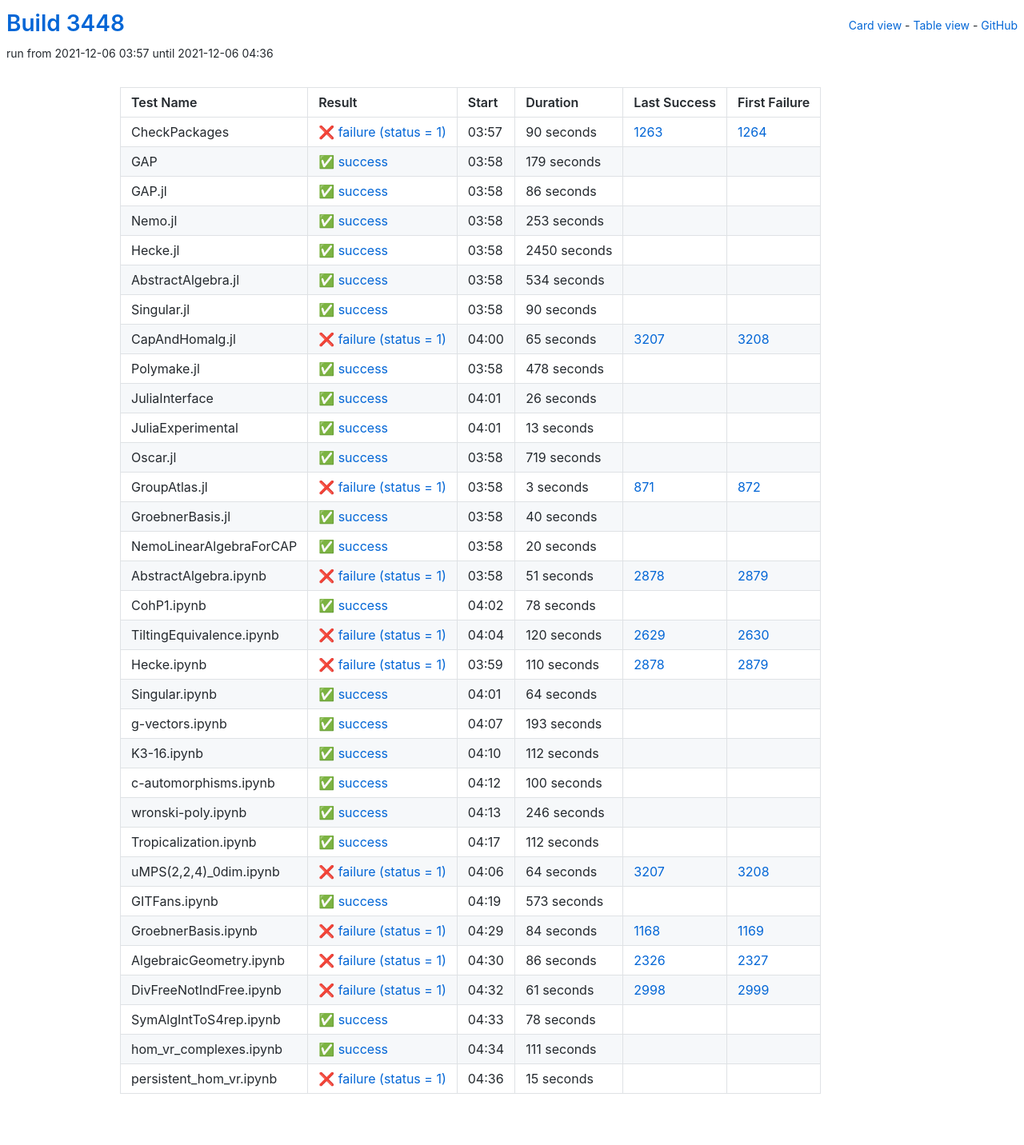
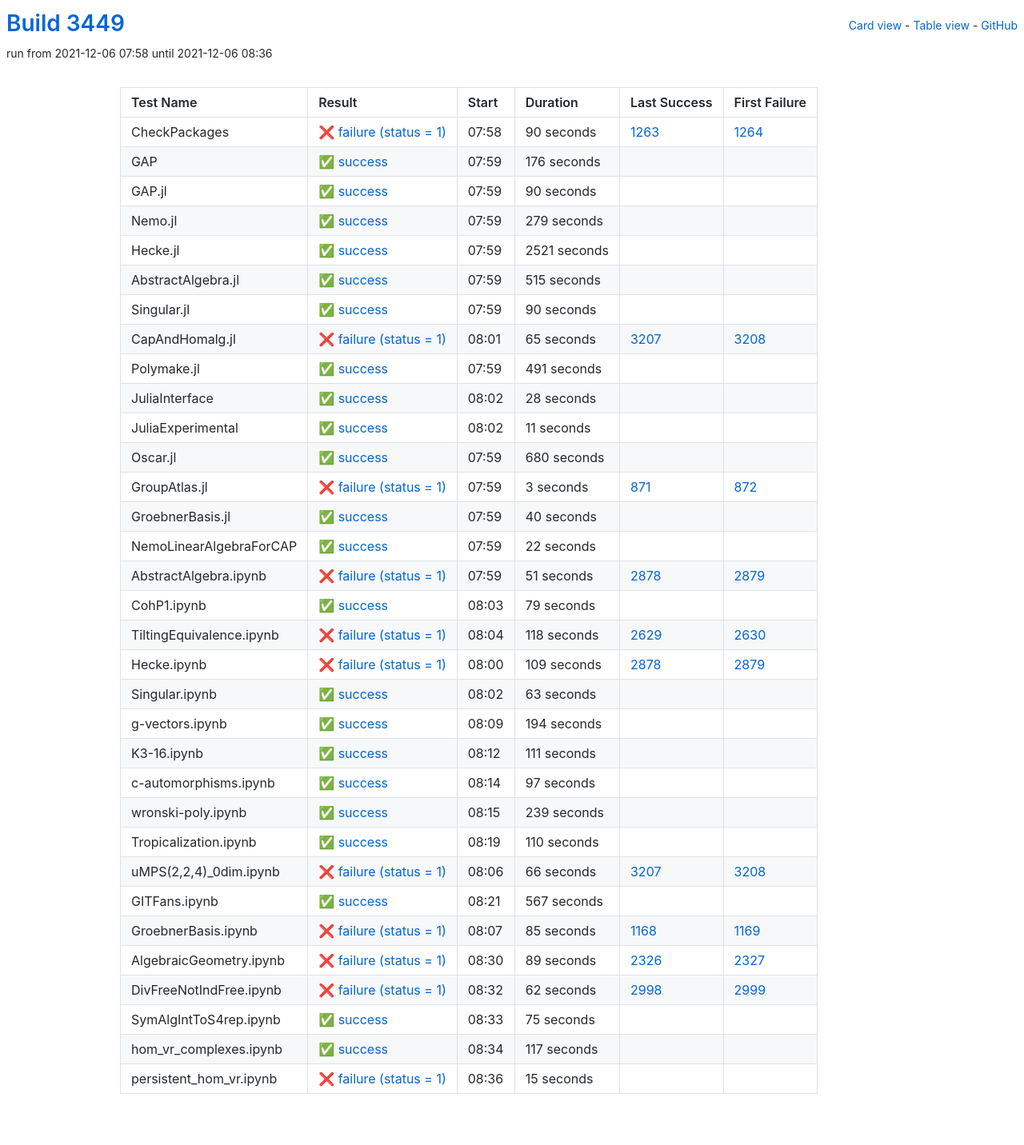
Before and after one commit to oscar-system/oscar-ci-status-stable, a Jekyll site: the page built from table.html, in a window 1280 px wide. Shown: the whole page at 80% size. Built offline with Jekyll 4.4.1, drawn with Linux system fonts in a browser that asks for light colours.

Commit message:
Build #3449

```diff
--- a/_data/ci.yml
+++ b/_data/ci.yml
@@ -1,6 +1,6 @@
 ---
-build: 3448
-build_url: https://oscarci.mathematik.uni-kl.de/job/oscar-stable/3448/
+build: 3449
+build_url: https://oscarci.mathematik.uni-kl.de/job/oscar-stable/3449/
 job: oscar-stable
 organization: oscar-system
 repo: oscar-ci-status-stable
@@ -8,8 +8,8 @@ repourl: https://github.com/oscar-system/oscar-ci-status-stable
 tests:
 - name: CheckPackages
   id: checkpackages
-  log: https://oscarci.mathematik.uni-kl.de/job/oscar-stable/3448/artifact/logs/build-3448/CheckPackages.log
-  start: 2021-12-06 03:57
+  log: https://oscarci.mathematik.uni-kl.de/job/oscar-stable/3449/artifact/logs/build-3449/CheckPackages.log
+  start: 2021-12-06 07:58
   success: false
   exitcode: 1
   status: failure
@@ -20,68 +20,68 @@ tests:
   first_failure_url: https://oscarci.mathematik.uni-kl.de/job/oscar-stable/1264/
 - name: GAP
   id: gap
-  log: https://oscarci.mathematik.uni-kl.de/job/oscar-stable/3448/artifact/logs/build-3448/GAP.log
-  start: 2021-12-06 03:58
+  log: https://oscarci.mathematik.uni-kl.de/job/oscar-stable/3449/artifact/logs/build-3449/GAP.log
+  start: 2021-12-06 07:59
   success: true
   exitcode: 0
   status: success
-  duration: 179
+  duration: 176
   last_success: false
   last_success_url:
   first_failure: false
   first_failure_url:
 - name: GAP.jl
   id: gap-jl
-  log: https://oscarci.mathematik.uni-kl.de/job/oscar-stable/3448/artifact/logs/build-3448/GAP.jl.log
-  start: 2021-12-06 03:58
+  log: https://oscarci.mathematik.uni-kl.de/job/oscar-stable/3449/artifact/logs/build-3449/GAP.jl.log
+  start: 2021-12-06 07:59
   success: true
   exitcode: 0
   status: success
-  duration: 86
+  duration: 90
   last_success: false
   last_success_url:
   first_failure: false
   first_failure_url:
 - name: Nemo.jl
   id: nemo-jl
-  log: https://oscarci.mathematik.uni-kl.de/job/oscar-stable/3448/artifact/logs/build-3448/Nemo.jl.log
-  start: 2021-12-06 03:58
+  log: https://oscarci.mathematik.uni-kl.de/job/oscar-stable/3449/artifact/logs/build-3449/Nemo.jl.log
+  start: 2021-12-06 07:59
   success: true
   exitcode: 0
   status: success
-  duration: 253
+  duration: 279
   last_success: false
   last_success_url:
   first_failure: false
   first_failure_url:
 - name: Hecke.jl
   id: hecke-jl
-  log: https://oscarci.mathematik.uni-kl.de/job/oscar-stable/3448/artifact/logs/build-3448/Hecke.jl.log
-  start: 2021-12-06 03:58
+  log: https://oscarci.mathematik.uni-kl.de/job/oscar-stable/3449/artifact/logs/build-3449/Hecke.jl.log
+  start: 2021-12-06 07:59
   success: true
   exitcode: 0
   status: success
-  duration: 2450
+  duration: 2521
   last_success: false
   last_success_url:
   first_failure: false
   first_failure_url:
 - name: AbstractAlgebra.jl
   id: abstractalgebra-jl
-  log: https://oscarci.mathematik.uni-kl.de/job/oscar-stable/3448/artifact/logs/build-3448/AbstractAlgebra.jl.log
-  start: 2021-12-06 03:58
+  log: https://oscarci.mathematik.uni-kl.de/job/oscar-stable/3449/artifact/logs/build-3449/AbstractAlgebra.jl.log
+  start: 2021-12-06 07:59
   success: true
   exitcode: 0
   status: success
-  duration: 534
+  duration: 515
   last_success: false
   last_success_url:
   first_failure: false
   first_failure_url:
 - name: Singular.jl
   id: singular-jl
-  log: https://oscarci.mathematik.uni-kl.de/job/oscar-stable/3448/artifact/logs/build-3448/Singular.jl.log
-  start: 2021-12-06 03:58
+  log: https://oscarci.mathematik.uni-kl.de/job/oscar-stable/3449/artifact/logs/build-3449/Singular.jl.log
+  start: 2021-12-06 07:59
   success: true
   exitcode: 0
   status: success
@@ -92,8 +92,8 @@ tests:
   first_failure_url:
 - name: CapAndHomalg.jl
   id: capandhomalg-jl
-  log: https://oscarci.mathematik.uni-kl.de/job/oscar-stable/3448/artifact/logs/build-3448/CapAndHomalg.jl.log
-  start: 2021-12-06 04:00
+  log: https://oscarci.mathematik.uni-kl.de/job/oscar-stable/3449/artifact/logs/build-3449/CapAndHomalg.jl.log
+  start: 2021-12-06 08:01
   success: false
   exitcode: 1
   status: failure
@@ -104,56 +104,56 @@ tests:
   first_failure_url: https://oscarci.mathematik.uni-kl.de/job/oscar-stable/3208/
 - name: Polymake.jl
   id: polymake-jl
-  log: https://oscarci.mathematik.uni-kl.de/job/oscar-stable/3448/artifact/logs/build-3448/Polymake.jl.log
-  start: 2021-12-06 03:58
+  log: https://oscarci.mathematik.uni-kl.de/job/oscar-stable/3449/artifact/logs/build-3449/Polymake.jl.log
+  start: 2021-12-06 07:59
   success: true
   exitcode: 0
   status: success
-  duration: 478
+  duration: 491
   last_success: false
   last_success_url:
   first_failure: false
   first_failure_url:
 - name: JuliaInterface
   id: juliainterface
-  log: https://oscarci.mathematik.uni-kl.de/job/oscar-stable/3448/artifact/logs/build-3448/JuliaInterface.log
-  start: 2021-12-06 04:01
+  log: https://oscarci.mathematik.uni-kl.de/job/oscar-stable/3449/artifact/logs/build-3449/JuliaInterface.log
+  start: 2021-12-06 08:02
   success: true
   exitcode: 0
   status: success
-  duration: 26
+  duration: 28
   last_success: false
   last_success_url:
   first_failure: false
   first_failure_url:
 - name: JuliaExperimental
   id: juliaexperimental
-  log: https://oscarci.mathematik.uni-kl.de/job/oscar-stable/3448/artifact/logs/build-3448/JuliaExperimental.log
-  start: 2021-12-06 04:01
+  log: https://oscarci.mathematik.uni-kl.de/job/oscar-stable/3449/artifact/logs/build-3449/JuliaExperimental.log
+  start: 2021-12-06 08:02
   success: true
   exitcode: 0
   status: success
-  duration: 13
+  duration: 11
   last_success: false
   last_success_url:
   first_failure: false
   first_failure_url:
 - name: Oscar.jl
   id: oscar-jl
-  log: https://oscarci.mathematik.uni-kl.de/job/oscar-stable/3448/artifact/logs/build-3448/Oscar.jl.log
-  start: 2021-12-06 03:58
+  log: https://oscarci.mathematik.uni-kl.de/job/oscar-stable/3449/artifact/logs/build-3449/Oscar.jl.log
+  start: 2021-12-06 07:59
   success: true
   exitcode: 0
   status: success
-  duration: 719
+  duration: 680
   last_success: false
   last_success_url:
   first_failure: false
   first_failure_url:
 - name: GroupAtlas.jl
   id: groupatlas-jl
-  log: https://oscarci.mathematik.uni-kl.de/job/oscar-stable/3448/artifact/logs/build-3448/GroupAtlas.jl.log
-  start: 2021-12-06 03:58
+  log: https://oscarci.mathematik.uni-kl.de/job/oscar-stable/3449/artifact/logs/build-3449/GroupAtlas.jl.log
+  start: 2021-12-06 07:59
   success: false
   exitcode: 1
   status: failure
@@ -164,8 +164,8 @@ tests:
   first_failure_url: https://oscarci.mathematik.uni-kl.de/job/oscar-stable/872/
 - name: GroebnerBasis.jl
   id: groebnerbasis-jl
-  log: https://oscarci.mathematik.uni-kl.de/job/oscar-stable/3448/artifact/logs/build-3448/GroebnerBasis.jl.log
-  start: 2021-12-06 03:58
+  log: https://oscarci.mathematik.uni-kl.de/job/oscar-stable/3449/artifact/logs/build-3449/GroebnerBasis.jl.log
+  start: 2021-12-06 07:59
   success: true
   exitcode: 0
   status: success
@@ -176,20 +176,20 @@ tests:
   first_failure_url:
 - name: NemoLinearAlgebraForCAP
   id: nemolinearalgebraforcap
-  log: https://oscarci.mathematik.uni-kl.de/job/oscar-stable/3448/artifact/logs/build-3448/NemoLinearAlgebraForCAP.log
-  start: 2021-12-06 03:58
+  log: https://oscarci.mathematik.uni-kl.de/job/oscar-stable/3449/artifact/logs/build-3449/NemoLinearAlgebraForCAP.log
+  start: 2021-12-06 07:59
   success: true
   exitcode: 0
   status: success
-  duration: 20
+  duration: 22
   last_success: false
   last_success_url:
   first_failure: false
   first_failure_url:
 - name: AbstractAlgebra.ipynb
   id: abstractalgebra-ipynb
-  log: https://oscarci.mathematik.uni-kl.de/job/oscar-stable/3448/artifact/logs/build-3448/AbstractAlgebra.ipynb.log
-  start: 2021-12-06 03:58
+  log: https://oscarci.mathematik.uni-kl.de/job/oscar-stable/3449/artifact/logs/build-3449/AbstractAlgebra.ipynb.log
+  start: 2021-12-06 07:59
   success: false
   exitcode: 1
   status: failure
@@ -200,188 +200,68 @@ tests:
   first_failure_url: https://oscarci.mathematik.uni-kl.de/job/oscar-stable/2879/
 - name: CohP1.ipynb
   id: cohp1-ipynb
-  log: https://oscarci.mathematik.uni-kl.de/job/oscar-stable/3448/artifact/logs/build-3448/CohP1.ipynb.log
-  start: 2021-12-06 04:02
+  log: https://oscarci.mathematik.uni-kl.de/job/oscar-stable/3449/artifact/logs/build-3449/CohP1.ipynb.log
+  start: 2021-12-06 08:03
   success: true
   exitcode: 0
   status: success
-  duration: 78
+  duration: 79
   last_success: false
   last_success_url:
   first_failure: false
   first_failure_url:
 - name: TiltingEquivalence.ipynb
   id: tiltingequivalence-ipynb
-  log: https://oscarci.mathematik.uni-kl.de/job/oscar-stable/3448/artifact/logs/build-3448/TiltingEquivalence.ipynb.log
-  start: 2021-12-06 04:04
+  log: https://oscarci.mathematik.uni-kl.de/job/oscar-stable/3449/artifact/logs/build-3449/TiltingEquivalence.ipynb.log
+  start: 2021-12-06 08:04
   success: false
   exitcode: 1
   status: failure
-  duration: 120
+  duration: 118
   last_success: 2629
   last_success_url: https://oscarci.mathematik.uni-kl.de/job/oscar-stable/2629/
   first_failure: 2630
   first_failure_url: https://oscarci.mathematik.uni-kl.de/job/oscar-stable/2630/
 - name: Hecke.ipynb
   id: hecke-ipynb
-  log: https://oscarci.mathematik.uni-kl.de/job/oscar-stable/3448/artifact/logs/build-3448/Hecke.ipynb.log
-  start: 2021-12-06 03:59
+  log: https://oscarci.mathematik.uni-kl.de/job/oscar-stable/3449/artifact/logs/build-3449/Hecke.ipynb.log
+  start: 2021-12-06 08:00
   success: false
   exitcode: 1
   status: failure
-  duration: 110
+  duration: 109
   last_success: 2878
   last_success_url: https://oscarci.mathematik.uni-kl.de/job/oscar-stable/2878/
   first_failure: 2879
   first_failure_url: https://oscarci.mathematik.uni-kl.de/job/oscar-stable/2879/
 - name: Singular.ipynb
   id: singular-ipynb
-  log: https://oscarci.mathematik.uni-kl.de/job/oscar-stable/3448/artifact/logs/build-3448/Singular.ipynb.log
-  start: 2021-12-06 04:01
+  log: https://oscarci.mathematik.uni-kl.de/job/oscar-stable/3449/artifact/logs/build-3449/Singular.ipynb.log
+  start: 2021-12-06 08:02
   success: true
   exitcode: 0
   status: success
-  duration: 64
+  duration: 63
   last_success: false
   last_success_url:
   first_failure: false
   first_failure_url:
 - name: g-vectors.ipynb
   id: g-vectors-ipynb
-  log: https://oscarci.mathematik.uni-kl.de/job/oscar-stable/3448/artifact/logs/build-3448/g-vectors.ipynb.log
-  start: 2021-12-06 04:07
+  log: https://oscarci.mathematik.uni-kl.de/job/oscar-stable/3449/artifact/logs/build-3449/g-vectors.ipynb.log
+  start: 2021-12-06 08:09
   success: true
   exitcode: 0
   status: success
-  duration: 193
+  duration: 194
   last_success: false
   last_success_url:
   first_failure: false
   first_failure_url:
 - name: K3-16.ipynb
   id: k3-16-ipynb
-  log: https://oscarci.mathematik.uni-kl.de/job/oscar-stable/3448/artifact/logs/build-3448/K3-16.ipynb.log
-  start: 2021-12-06 04:10
-  success: true
-  exitcode: 0
-  status: success
-  duration: 112
-  last_success: false
-  last_success_url:
-  first_failure: false
-  first_failure_url:
-- name: c-automorphisms.ipynb
-  id: c-automorphisms-ipynb
-  log: https://oscarci.mathematik.uni-kl.de/job/oscar-stable/3448/artifact/logs/build-3448/c-automorphisms.ipynb.log
-  start: 2021-12-06 04:12
-  success: true
-  exitcode: 0
-  status: success
-  duration: 100
-  last_success: false
-  last_success_url:
-  first_failure: false
-  first_failure_url:
-- name: wronski-poly.ipynb
-  id: wronski-poly-ipynb
-  log: https://oscarci.mathematik.uni-kl.de/job/oscar-stable/3448/artifact/logs/build-3448/wronski-poly.ipynb.log
-  start: 2021-12-06 04:13
-  success: true
-  exitcode: 0
-  status: success
-  duration: 246
-  last_success: false
-  last_success_url:
-  first_failure: false
-  first_failure_url:
-- name: Tropicalization.ipynb
-  id: tropicalization-ipynb
-  log: https://oscarci.mathematik.uni-kl.de/job/oscar-stable/3448/artifact/logs/build-3448/Tropicalization.ipynb.log
-  start: 2021-12-06 04:17
-  success: true
-  exitcode: 0
-  status: success
-  duration: 112
-  last_success: false
-  last_success_url:
-  first_failure: false
-  first_failure_url:
-- name: uMPS(2,2,4)_0dim.ipynb
-  id: umps-2-2-4-0dim-ipynb
-  log: https://oscarci.mathematik.uni-kl.de/job/oscar-stable/3448/artifact/logs/build-3448/uMPS-2-2-4-_0dim.ipynb.log
-  start: 2021-12-06 04:06
-  success: false
-  exitcode: 1
-  status: failure
-  duration: 64
-  last_success: 3207
-  last_success_url: https://oscarci.mathematik.uni-kl.de/job/oscar-stable/3207/
-  first_failure: 3208
-  first_failure_url: https://oscarci.mathematik.uni-kl.de/job/oscar-stable/3208/
-- name: GITFans.ipynb
-  id: gitfans-ipynb
-  log: https://oscarci.mathematik.uni-kl.de/job/oscar-stable/3448/artifact/logs/build-3448/GITFans.ipynb.log
-  start: 2021-12-06 04:19
-  success: true
-  exitcode: 0
-  status: success
-  duration: 573
-  last_success: false
-  last_success_url:
-  first_failure: false
-  first_failure_url:
-- name: GroebnerBasis.ipynb
-  id: groebnerbasis-ipynb
-  log: https://oscarci.mathematik.uni-kl.de/job/oscar-stable/3448/artifact/logs/build-3448/GroebnerBasis.ipynb.log
-  start: 2021-12-06 04:29
-  success: false
-  exitcode: 1
-  status: failure
-  duration: 84
-  last_success: 1168
-  last_success_url: https://oscarci.mathematik.uni-kl.de/job/oscar-stable/1168/
-  first_failure: 1169
-  first_failure_url: https://oscarci.mathematik.uni-kl.de/job/oscar-stable/1169/
-- name: AlgebraicGeometry.ipynb
-  id: algebraicgeometry-ipynb
-  log: https://oscarci.mathematik.uni-kl.de/job/oscar-stable/3448/artifact/logs/build-3448/AlgebraicGeometry.ipynb.log
-  start: 2021-12-06 04:30
-  success: false
-  exitcode: 1
-  status: failure
-  duration: 86
-  last_success: 2326
-  last_success_url: https://oscarci.mathematik.uni-kl.de/job/oscar-stable/2326/
-  first_failure: 2327
-  first_failure_url: https://oscarci.mathematik.uni-kl.de/job/oscar-stable/2327/
-- name: DivFreeNotIndFree.ipynb
-  id: divfreenotindfree-ipynb
-  log: https://oscarci.mathematik.uni-kl.de/job/oscar-stable/3448/artifact/logs/build-3448/DivFreeNotIndFree.ipynb.log
-  start: 2021-12-06 04:32
-  success: false
-  exitcode: 1
-  status: failure
-  duration: 61
-  last_success: 2998
-  last_success_url: https://oscarci.mathematik.uni-kl.de/job/oscar-stable/2998/
-  first_failure: 2999
-  first_failure_url: https://oscarci.mathematik.uni-kl.de/job/oscar-stable/2999/
-- name: SymAlgIntToS4rep.ipynb
-  id: symalginttos4rep-ipynb
-  log: https://oscarci.mathematik.uni-kl.de/job/oscar-stable/3448/artifact/logs/build-3448/SymAlgIntToS4rep.ipynb.log
-  start: 2021-12-06 04:33
-  success: true
-  exitcode: 0
-  status: success
-  duration: 78
-  last_success: false
-  last_success_url:
-  first_failure: false
-  first_failure_url:
-- name: hom_vr_complexes.ipynb
-  id: hom-vr-complexes-ipynb
-  log: https://oscarci.mathematik.uni-kl.de/job/oscar-stable/3448/artifact/logs/build-3448/hom_vr_complexes.ipynb.log
-  start: 2021-12-06 04:34
+  log: https://oscarci.mathematik.uni-kl.de/job/oscar-stable/3449/artifact/logs/build-3449/K3-16.ipynb.log
+  start: 2021-12-06 08:12
   success: true
   exitcode: 0
   status: success
@@ -390,10 +270,130 @@ tests:
   last_success_url:
   first_failure: false
   first_failure_url:
+- name: c-automorphisms.ipynb
+  id: c-automorphisms-ipynb
+  log: https://oscarci.mathematik.uni-kl.de/job/oscar-stable/3449/artifact/logs/build-3449/c-automorphisms.ipynb.log
+  start: 2021-12-06 08:14
+  success: true
+  exitcode: 0
+  status: success
+  duration: 97
+  last_success: false
+  last_success_url:
+  first_failure: false
+  first_failure_url:
+- name: wronski-poly.ipynb
+  id: wronski-poly-ipynb
+  log: https://oscarci.mathematik.uni-kl.de/job/oscar-stable/3449/artifact/logs/build-3449/wronski-poly.ipynb.log
+  start: 2021-12-06 08:15
+  success: true
+  exitcode: 0
+  status: success
+  duration: 239
+  last_success: false
+  last_success_url:
+  first_failure: false
+  first_failure_url:
+- name: Tropicalization.ipynb
+  id: tropicalization-ipynb
+  log: https://oscarci.mathematik.uni-kl.de/job/oscar-stable/3449/artifact/logs/build-3449/Tropicalization.ipynb.log
+  start: 2021-12-06 08:19
+  success: true
+  exitcode: 0
+  status: success
+  duration: 110
+  last_success: false
+  last_success_url:
+  first_failure: false
+  first_failure_url:
+- name: uMPS(2,2,4)_0dim.ipynb
+  id: umps-2-2-4-0dim-ipynb
+  log: https://oscarci.mathematik.uni-kl.de/job/oscar-stable/3449/artifact/logs/build-3449/uMPS-2-2-4-_0dim.ipynb.log
+  start: 2021-12-06 08:06
+  success: false
+  exitcode: 1
+  status: failure
+  duration: 66
+  last_success: 3207
+  last_success_url: https://oscarci.mathematik.uni-kl.de/job/oscar-stable/3207/
+  first_failure: 3208
+  first_failure_url: https://oscarci.mathematik.uni-kl.de/job/oscar-stable/3208/
+- name: GITFans.ipynb
+  id: gitfans-ipynb
+  log: https://oscarci.mathematik.uni-kl.de/job/oscar-stable/3449/artifact/logs/build-3449/GITFans.ipynb.log
+  start: 2021-12-06 08:21
+  success: true
+  exitcode: 0
+  status: success
+  duration: 567
+  last_success: false
+  last_success_url:
+  first_failure: false
+  first_failure_url:
+- name: GroebnerBasis.ipynb
+  id: groebnerbasis-ipynb
+  log: https://oscarci.mathematik.uni-kl.de/job/oscar-stable/3449/artifact/logs/build-3449/GroebnerBasis.ipynb.log
+  start: 2021-12-06 08:07
+  success: false
+  exitcode: 1
+  status: failure
+  duration: 85
+  last_success: 1168
+  last_success_url: https://oscarci.mathematik.uni-kl.de/job/oscar-stable/1168/
+  first_failure: 1169
+  first_failure_url: https://oscarci.mathematik.uni-kl.de/job/oscar-stable/1169/
+- name: AlgebraicGeometry.ipynb
+  id: algebraicgeometry-ipynb
+  log: https://oscarci.mathematik.uni-kl.de/job/oscar-stable/3449/artifact/logs/build-3449/AlgebraicGeometry.ipynb.log
+  start: 2021-12-06 08:30
+  success: false
+  exitcode: 1
+  status: failure
+  duration: 89
+  last_success: 2326
+  last_success_url: https://oscarci.mathematik.uni-kl.de/job/oscar-stable/2326/
+  first_failure: 2327
+  first_failure_url: https://oscarci.mathematik.uni-kl.de/job/oscar-stable/2327/
+- name: DivFreeNotIndFree.ipynb
+  id: divfreenotindfree-ipynb
+  log: https://oscarci.mathematik.uni-kl.de/job/oscar-stable/3449/artifact/logs/build-3449/DivFreeNotIndFree.ipynb.log
+  start: 2021-12-06 08:32
+  success: false
+  exitcode: 1
+  status: failure
+  duration: 62
+  last_success: 2998
+  last_success_url: https://oscarci.mathematik.uni-kl.de/job/oscar-stable/2998/
+  first_failure: 2999
+  first_failure_url: https://oscarci.mathematik.uni-kl.de/job/oscar-stable/2999/
+- name: SymAlgIntToS4rep.ipynb
+  id: symalginttos4rep-ipynb
+  log: https://oscarci.mathematik.uni-kl.de/job/oscar-stable/3449/artifact/logs/build-3449/SymAlgIntToS4rep.ipynb.log
+  start: 2021-12-06 08:33
+  success: true
+  exitcode: 0
+  status: success
+  duration: 75
+  last_success: false
+  last_success_url:
+  first_failure: false
+  first_failure_url:
+- name: hom_vr_complexes.ipynb
+  id: hom-vr-complexes-ipynb
+  log: https://oscarci.mathematik.uni-kl.de/job/oscar-stable/3449/artifact/logs/build-3449/hom_vr_complexes.ipynb.log
+  start: 2021-12-06 08:34
+  success: true
+  exitcode: 0
+  status: success
+  duration: 117
+  last_success: false
+  last_success_url:
+  first_failure: false
+  first_failure_url:
 - name: persistent_hom_vr.ipynb
   id: persistent-hom-vr-ipynb
-  log: https://oscarci.mathematik.uni-kl.de/job/oscar-stable/3448/artifact/logs/build-3448/persistent_hom_vr.ipynb.log
-  start: 2021-12-06 04:36
+  log: https://oscarci.mathematik.uni-kl.de/job/oscar-stable/3449/artifact/logs/build-3449/persistent_hom_vr.ipynb.log
+  start: 2021-12-06 08:36
   success: false
   exitcode: 1
   status: failure
```
Also changed, not shown: README.md.
